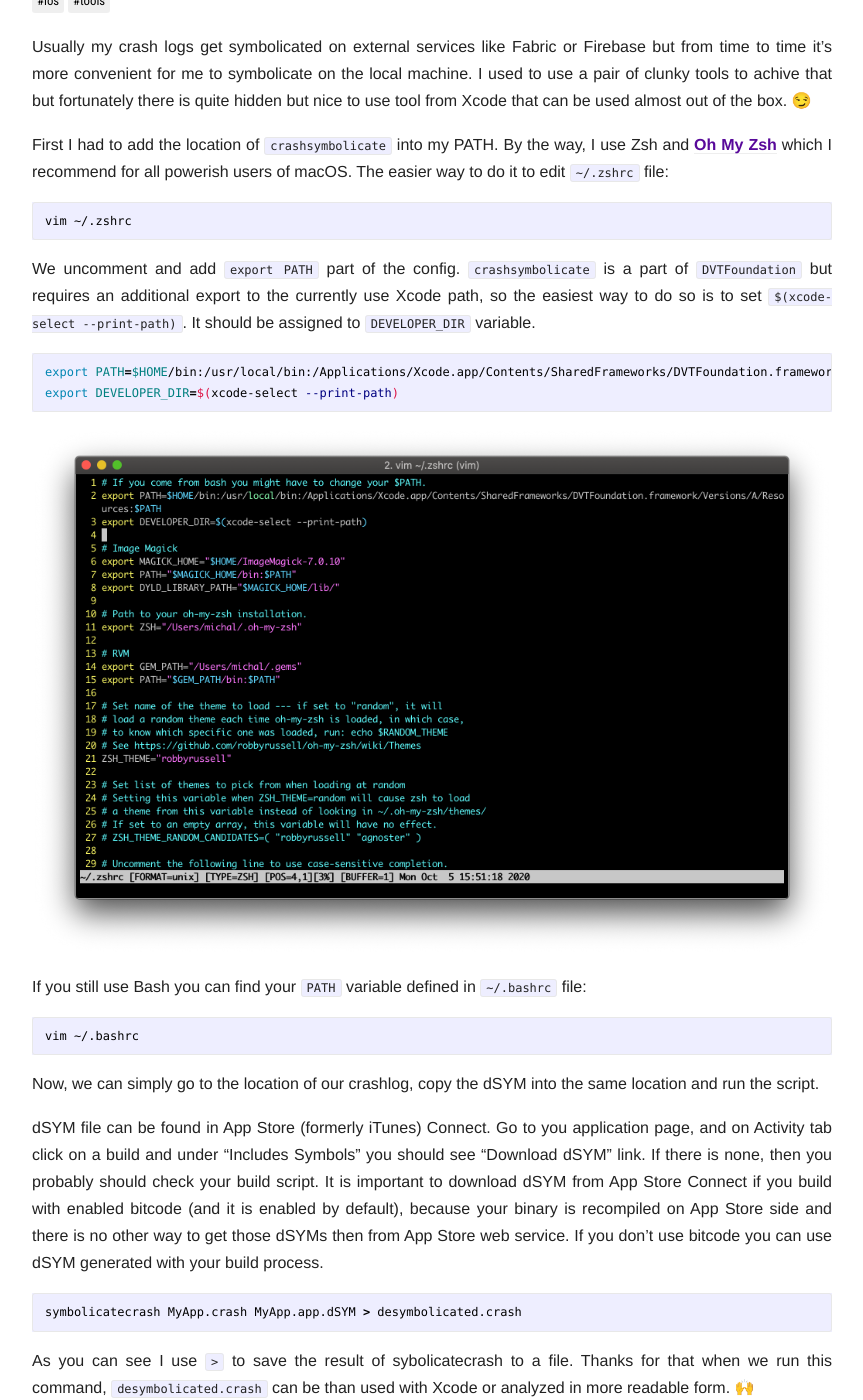
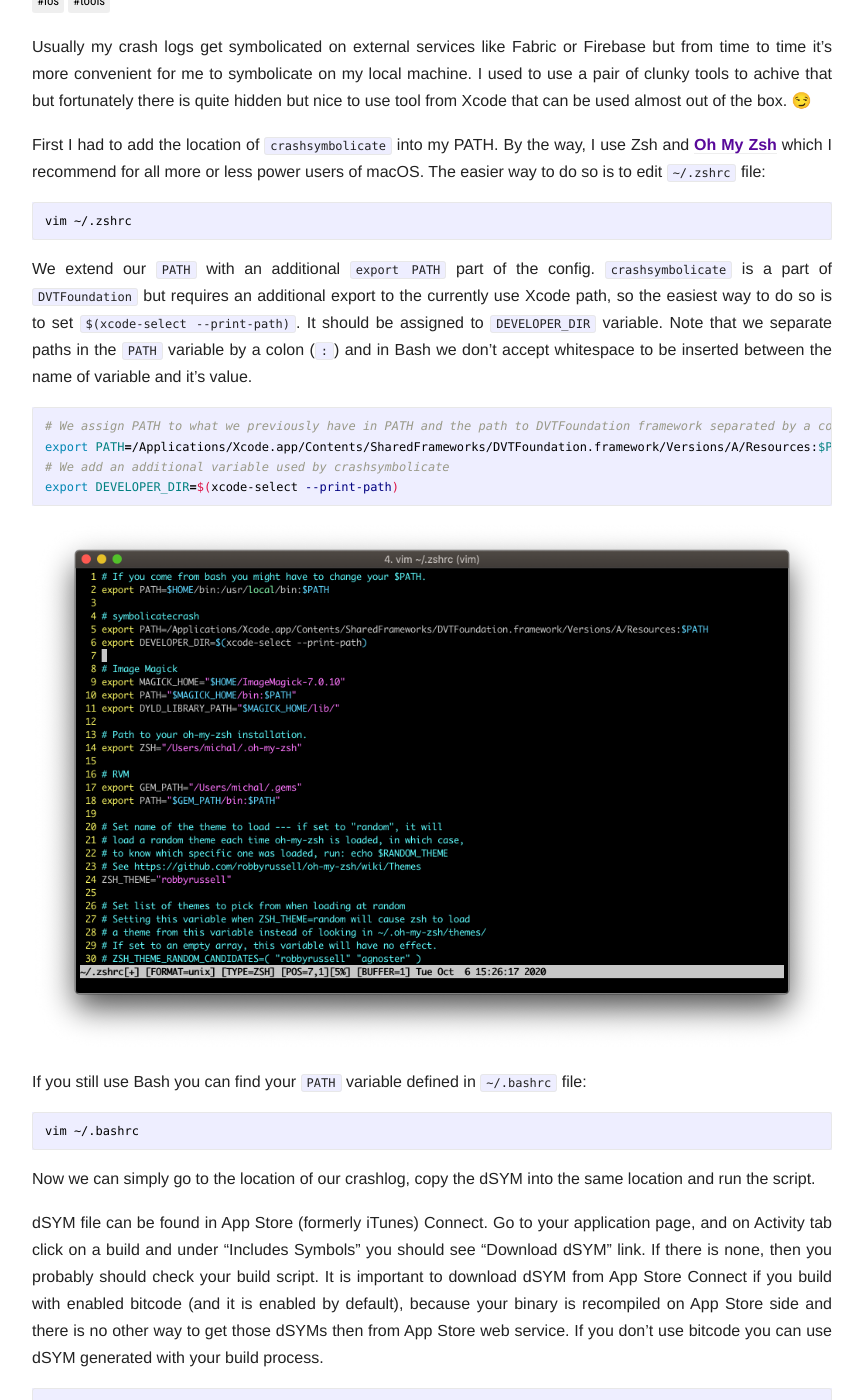
Before and after one commit to michalcichon/michalcichon.github.io, a Jekyll site: the page built from _posts/2020-03-18-symbolicate-crashes-locally.md, in a window 1280 px wide and 1400 px high, scrolled down 385 px. Shown: the whole window, without its empty margins (208-1071 px from the left). Built offline with Jekyll 4.4.1, drawn with Linux system fonts in a browser that asks for light colours; comment, search, counter and statistics services are not loaded; some of the changed text lies outside the part shown.

Commit message:
Compressed images and small changes in the text

````diff
--- a/_posts/2020-03-18-symbolicate-crashes-locally.md
+++ b/_posts/2020-03-18-symbolicate-crashes-locally.md
@@ -12,18 +12,20 @@
 comments: true
 ---
 
-Usually my crash logs get symbolicated on external services like Fabric or Firebase but from time to time it's more convenient for me to symbolicate on the local machine. I used to use a pair of clunky tools to achive that but fortunately there is quite hidden but nice to use tool from Xcode that can be used almost out of the box. 😏
+Usually my crash logs get symbolicated on external services like Fabric or Firebase but from time to time it's more convenient for me to symbolicate on my local machine. I used to use a pair of clunky tools to achive that but fortunately there is quite hidden but nice to use tool from Xcode that can be used almost out of the box. 😏
 
-First I had to add the location of `crashsymbolicate` into my PATH. By the way, I use Zsh and [Oh My Zsh](https://ohmyz.sh) which I recommend for all powerish users of macOS. The easier way to do it to edit `~/.zshrc` file:
+First I had to add the location of `crashsymbolicate` into my PATH. By the way, I use Zsh and [Oh My Zsh](https://ohmyz.sh) which I recommend for all more or less power users of macOS. The easier way to do so is to edit `~/.zshrc` file:
 
 ```sh
 vim ~/.zshrc
 ```
 
-We uncomment and add `export PATH` part of the config. `crashsymbolicate` is a part of `DVTFoundation` but requires an additional export to the currently use Xcode path, so the easiest way to do so is to set `$(xcode-select --print-path)`. It should be assigned to `DEVELOPER_DIR` variable.
+We extend our `PATH` with an additional `export PATH` part of the config. `crashsymbolicate` is a part of `DVTFoundation` but requires an additional export to the currently use Xcode path, so the easiest way to do so is to set `$(xcode-select --print-path)`. It should be assigned to `DEVELOPER_DIR` variable. Note that we separate paths in the `PATH` variable by a colon (`:`) and in Bash we don't accept whitespace to be inserted between the name of variable and it's value.
 
 ```sh
-export PATH=$HOME/bin:/usr/local/bin:/Applications/Xcode.app/Contents/SharedFrameworks/DVTFoundation.framework/Versions/A/Resources:$PATH
+# We assign PATH to what we previously have in PATH and the path to DVTFoundation framework separated by a colon
+export PATH=/Applications/Xcode.app/Contents/SharedFrameworks/DVTFoundation.framework/Versions/A/Resources:$PATH
+# We add an additional variable used by crashsymbolicate
 export DEVELOPER_DIR=$(xcode-select --print-path)
 ```
 
@@ -35,12 +37,12 @@
 vim ~/.bashrc
 ```
 
-Now, we can simply go to the location of our crashlog, copy the dSYM into the same location and run the script.
+Now we can simply go to the location of our crashlog, copy the dSYM into the same location and run the script.
 
-dSYM file can be found in App Store (formerly iTunes) Connect. Go to you application page, and on Activity tab click on a build and under "Includes Symbols" you should see "Download dSYM" link. If there is none, then you probably should check your build script. It is important to download dSYM from App Store Connect if you build with enabled bitcode (and it is enabled by default), because your binary is recompiled on App Store side and there is no other way to get those dSYMs then from App Store web service. If you don't use bitcode you can use dSYM generated with your build process.
+dSYM file can be found in App Store (formerly iTunes) Connect. Go to your application page, and on Activity tab click on a build and under "Includes Symbols" you should see "Download dSYM" link. If there is none, then you probably should check your build script. It is important to download dSYM from App Store Connect if you build with enabled bitcode (and it is enabled by default), because your binary is recompiled on App Store side and there is no other way to get those dSYMs then from App Store web service. If you don't use bitcode you can use dSYM generated with your build process.
 
 ```sh
 symbolicatecrash MyApp.crash MyApp.app.dSYM > desymbolicated.crash
 ```
 
-As you can see I use `>` to save the result of sybolicatecrash to a file. Thanks for that when we run this command, `desymbolicated.crash` can be than used with Xcode or analyzed in more readable form. 🙌
+As you can see I use `>` to save the result of sybolicatecrash to a file. Thanks for that `desymbolicated.crash` can be used with Xcode or analyzed in more readable form. 🙌
````
Also changed, not shown: _posts/2017-09-21-high-performance-web-services-with-swift-and-protocol-buffers.md (+1 -0 lines), assets/2017-09-21/blog.png (added), assets/2020-02-05/audiocd-4.png, assets/2020-03-18/zshrc.png, 2 other files.
